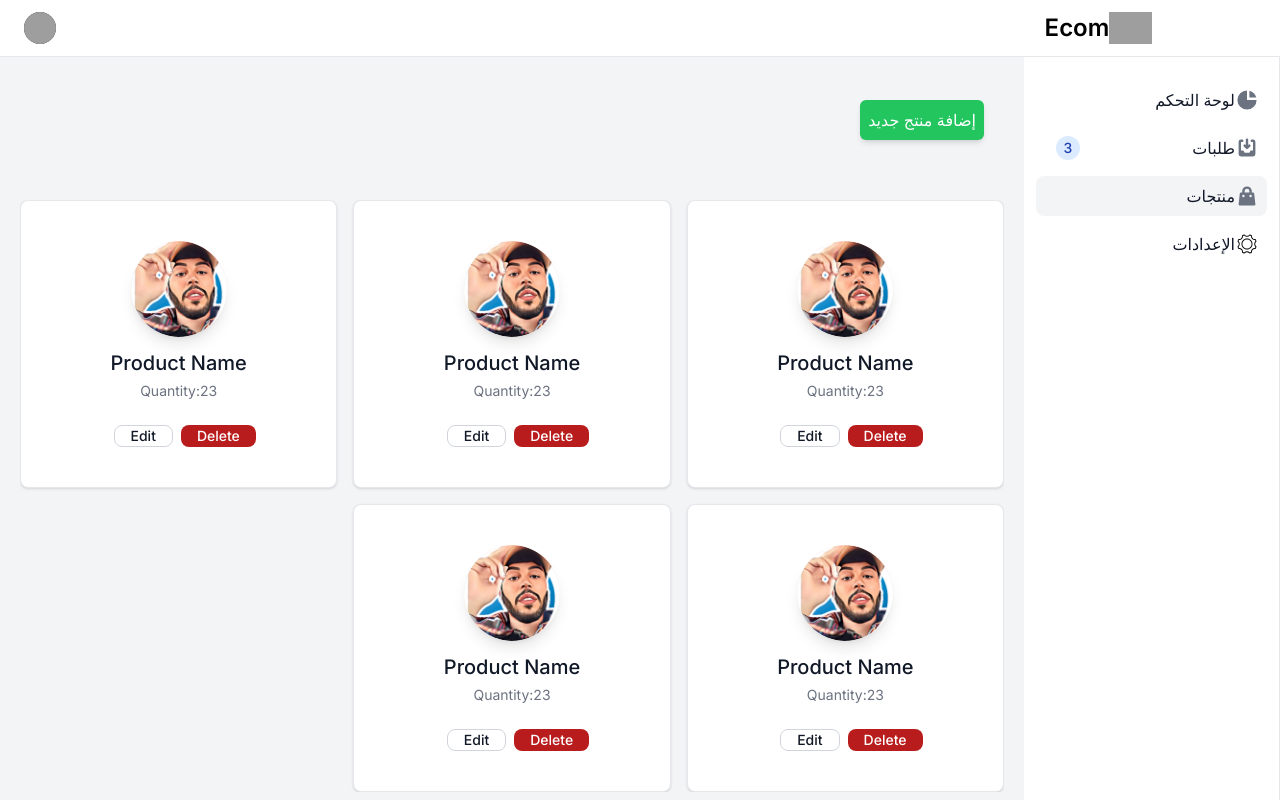
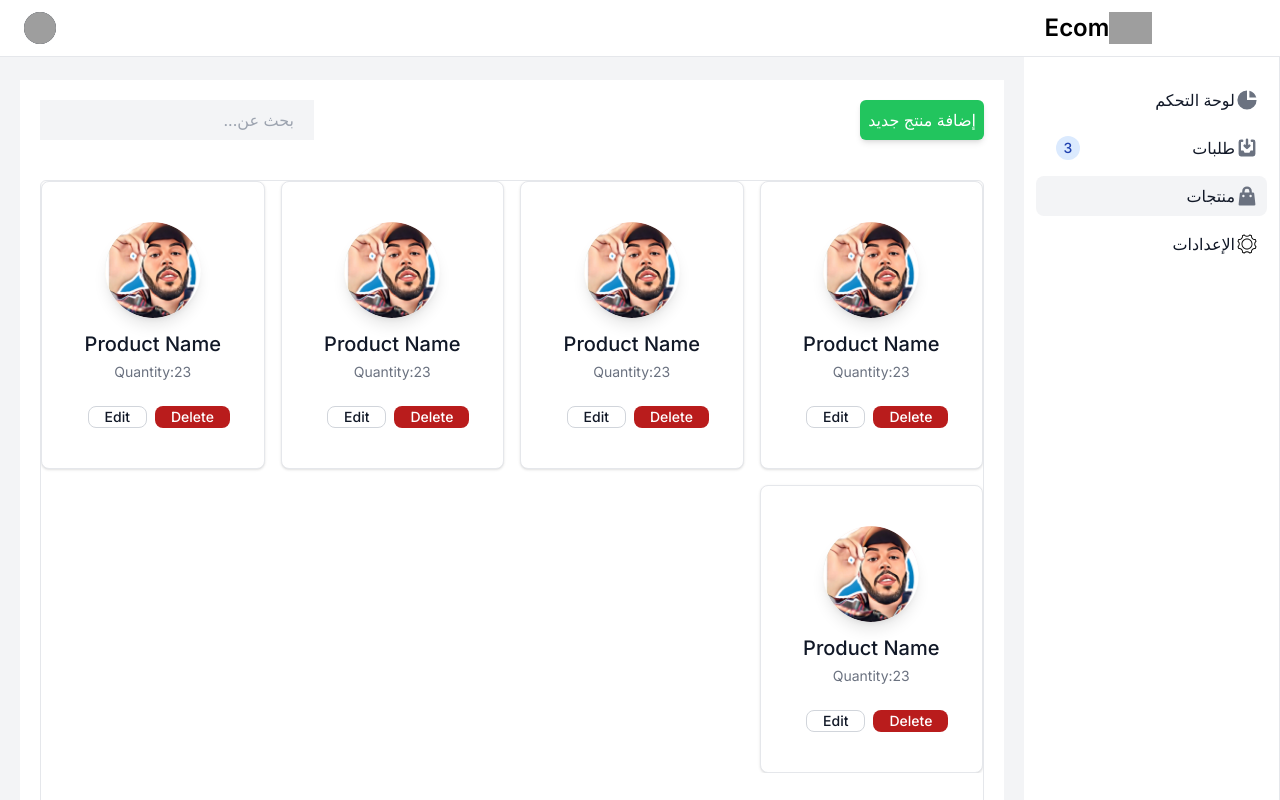
Before and after one commit to YassineBouchama1/Product-Page-Generator-FullStack, a Next.js app in the folder Front/: page /admin/products in a window 1280 px wide. Shown: the top 800 px of the page. Built offline with nearby package versions, Linux system fonts and the light colour scheme; grey boxes are pictures that could not be loaded.

Commit message:
add some styling on products page

```diff
--- a/Front/src/app/admin/products/page.tsx
+++ b/Front/src/app/admin/products/page.tsx
@@ -1,19 +1,26 @@
 import ListProducts from "@/components/AdminDashboard/ListProducts";
+import Pagination from "@/components/AdminDashboard/utilis/Pagination";
 import Status from "@/components/AdminDashboard/utilis/Status";
 import React from "react";
 
 export default function ProductPage() {
   return (
-    <div className=" flex flex-col gap-y-10">
-      <section className="  min-h-full w-full  rounded-md p-5">
+    <div className=" bg-white flex flex-col gap-y-10 p-5">
+      <section className="  min-h-full w-full  rounded-md flex justify-between lg:flex-row flex-col gap-y-5 ">
         <button className="bg-green-500 text-white p-2 shadow-md rounded-md">
           إضافة منتج جديد
         </button>
+
+        <input
+          className=" bg-gray-100 px-5 py-2 focus:outline-none "
+          placeholder="بحث عن..."
+          type="text"
+        ></input>
       </section>
-      <section className="  min-h-screen w-full  rounded-md ">
+      <section className="  min-h-screen w-full  rounded-md border ">
         <ListProducts />
-
       </section>
+      <Pagination />
     </div>
   );
 }
--- a/Front/src/components/AdminDashboard/ListProducts.tsx
+++ b/Front/src/components/AdminDashboard/ListProducts.tsx
@@ -5,15 +5,12 @@ import ProductCard from "./ProductCard";
 import Pagination from "./utilis/Pagination";
 export default function ListProducts() {
   return (
-    <main className="flex flex-col gap-6">
-      <div className=" grid lg:grid-cols-3 gap-4 sm:grid-cols-2 overflow-x-auto  text-right justify-center">
+    <div className=" grid lg:grid-cols-3 xl:grid-cols-4  2xl:grid-cols-5 gap-4 sm:grid-cols-2 overflow-x-auto  text-right justify-center">
       <ProductCard />
       <ProductCard />
       <ProductCard />
       <ProductCard />
       <ProductCard />
     </div>
-      <Pagination />
-    </main>
   );
 }
--- a/Front/src/components/AdminDashboard/ProductCard.tsx
+++ b/Front/src/components/AdminDashboard/ProductCard.tsx
@@ -5,7 +5,7 @@ import Link from "next/link";
 
 export default function ProductCard() {
   return (
-    <div className="min-w-md max-w-sm bg-white border border-gray-200 rounded-lg shadow dark:bg-gray-800 dark:border-gray-700">
+    <div className="min-w-sm max-w-sm bg-white border border-gray-200 rounded-lg shadow dark:bg-gray-800 dark:border-gray-700">
       <div className="flex flex-col items-center p-10">
         <Image
           src={pic}
```
Lines whose indentation alone changed are shown as unchanged.
